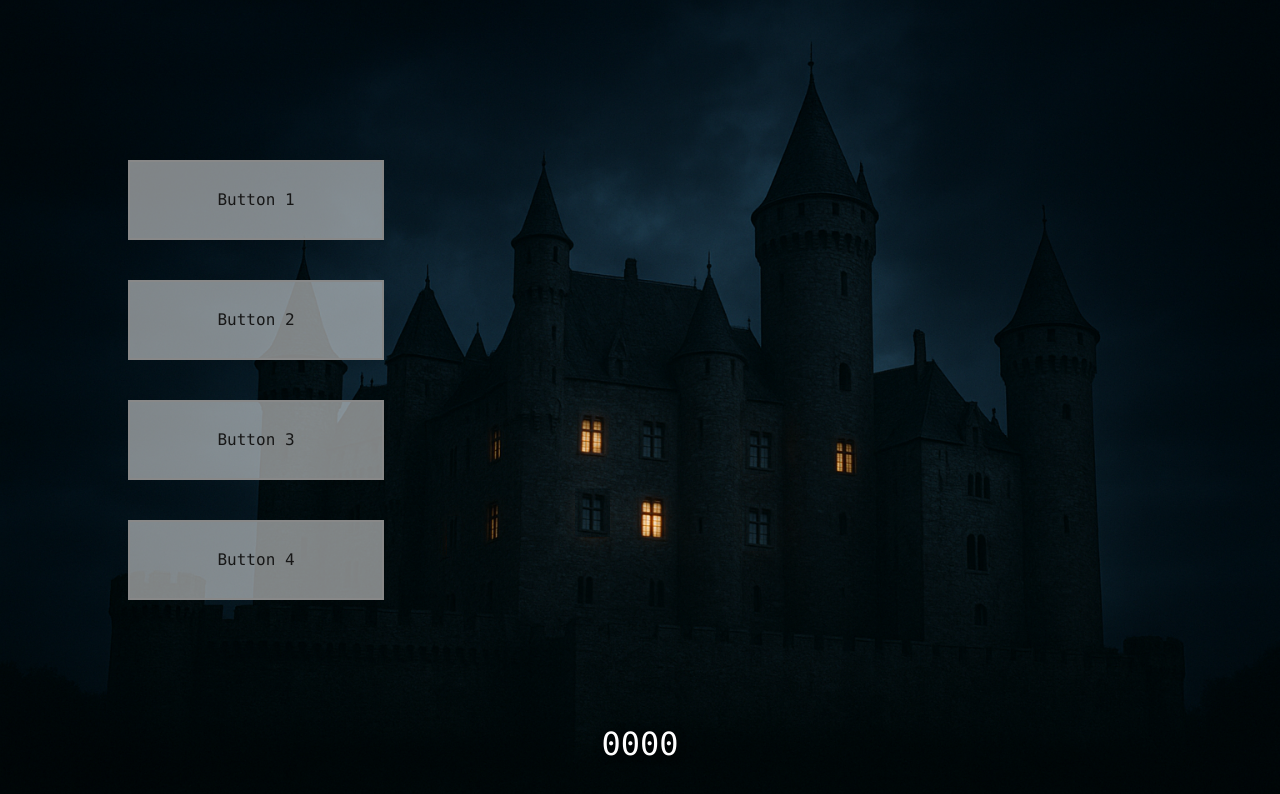
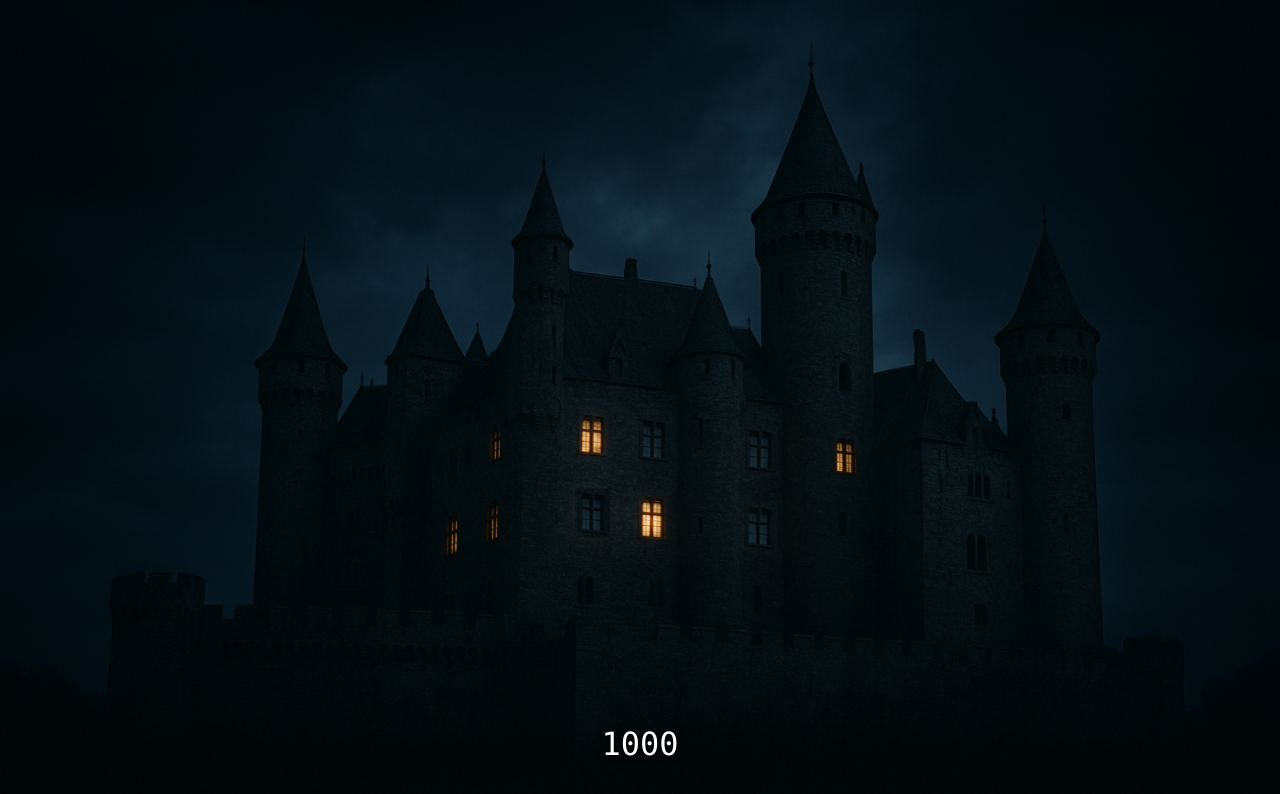
Before and after one commit to PipMY/hack-notts, a Next.js app: page /castle in a window 1280 px wide. Shown: the top 794 px of the page. Built offline with nearby package versions, Linux system fonts and the light colour scheme.

Commit message:
Adds castle task

```diff
--- a/app/castle/page.js
+++ b/app/castle/page.js
@@ -1,19 +1,26 @@
 "use client"
 import { useState } from "react";
+import { useEffect } from "react";
+import { useRef } from "react";
+import { useRouter } from "next/navigation";
 
 export default function CastlePage() {
+	// ...existing code...
+	const mainRef = useRef(null);
+	const [isFading, setIsFading] = useState(false);
+	const router = useRouter();
 
 	// ...existing code...
 
 	// Four toggle buttons state: [0,1,0,0] etc
-	const [toggles, setToggles] = useState([0, 0, 0, 0]);
+	const [toggles, setToggles] = useState([1, 0, 0, 0]);
 
 	// Button positions and sizes config (edit here)
 	const buttonConfigs = [
-		{ top: "20%", left: "10%", width: "20vw", height: "10vh" },
-		{ top: "35%", left: "10%", width: "20vw", height: "10vh" },
-		{ top: "50%", left: "10%", width: "20vw", height: "10vh" },
-		{ top: "65%", left: "10%", width: "20vw", height: "10vh" },
+		{ top: "68%", left: "35%", width: "1vw", height: "5vh" },
+		{ top: "64%", left: "45%", width: "2.3vw", height: "6vh" },
+		{ top: "53.5%", left: "58.3%", width: "2vw", height: "7vh" },
+		{ top: "65%", left: "58.3%", width: "2vw", height: "7vh" },
 	];
 
 	// Integer value from binary toggles
@@ -34,8 +41,28 @@ export default function CastlePage() {
 	// Binary string value
 	const binaryValue = toggles.join("");
 
+	// Navigate to /chatroom if binaryValue is '1011'
+	useEffect(() => {
+		if (binaryValue === "1011" && !isFading) {
+			setIsFading(true);
+			setTimeout(() => {
+				router.push("/chatroom");
+			}, 700); // 700ms fade duration
+		}
+	}, [binaryValue, router, isFading]);
+
 	return (
-		   <main style={{ position: "relative", width: "100vw", height: "100vh", overflow: "hidden" }}>
+		   <main
+			   ref={mainRef}
+			   style={{
+				   position: "relative",
+				   width: "100vw",
+				   height: "100vh",
+				   overflow: "hidden",
+				   transition: "opacity 0.7s",
+				   opacity: isFading ? 0 : 1
+			   }}
+		   >
 			   <img
 				   src={imageSrc}
 				   alt={`Castle ${castleIndex}`}
@@ -60,7 +87,7 @@ export default function CastlePage() {
 						   left: cfg.left,
 						   width: cfg.width,
 						   height: cfg.height,
-						   opacity: 1,
+						   opacity: 0,
 						   cursor: "pointer",
 						   zIndex: 2,
 						   border: toggles[idx] ? "2px solid #00f" : "2px solid #888",
```
